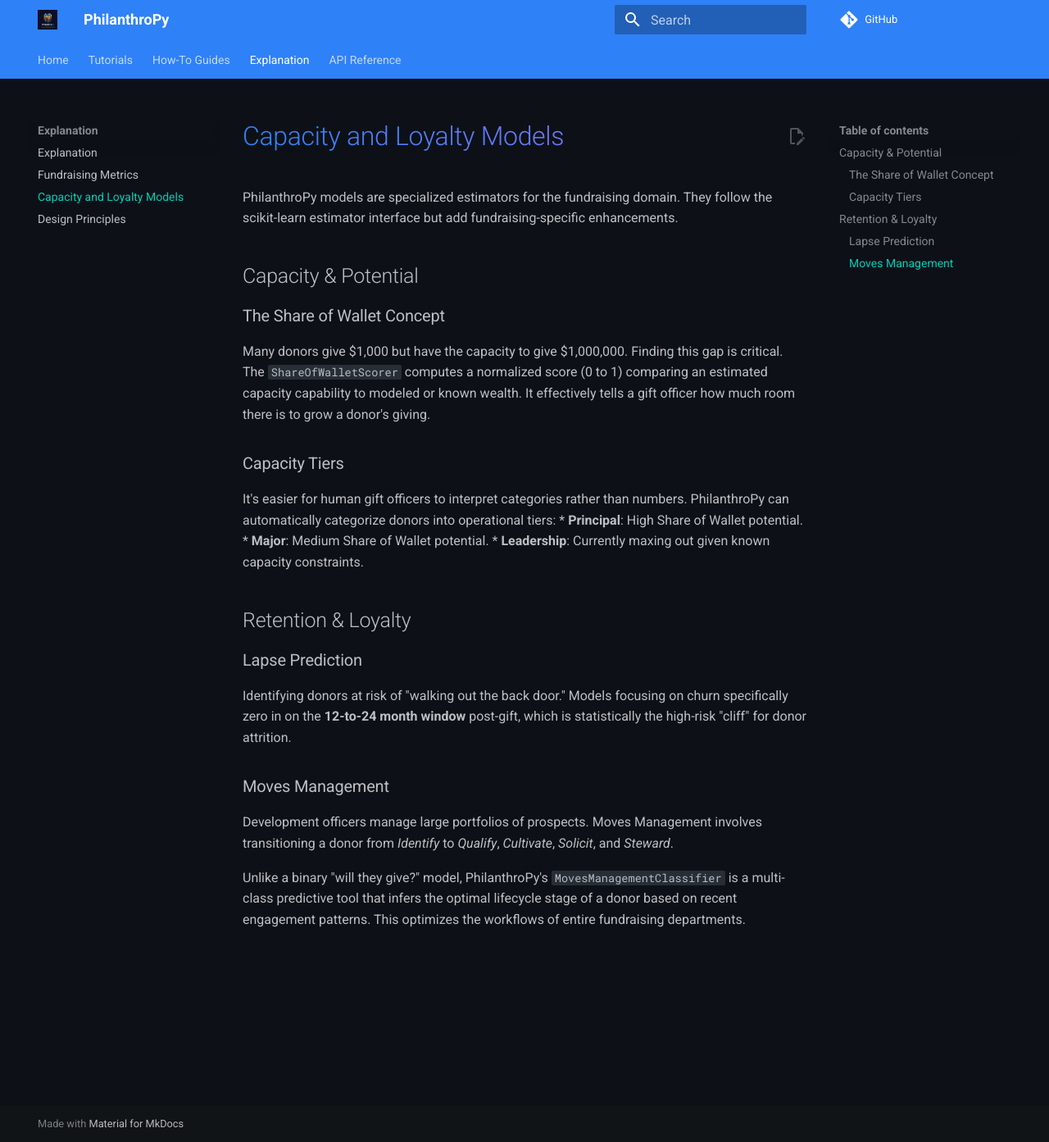
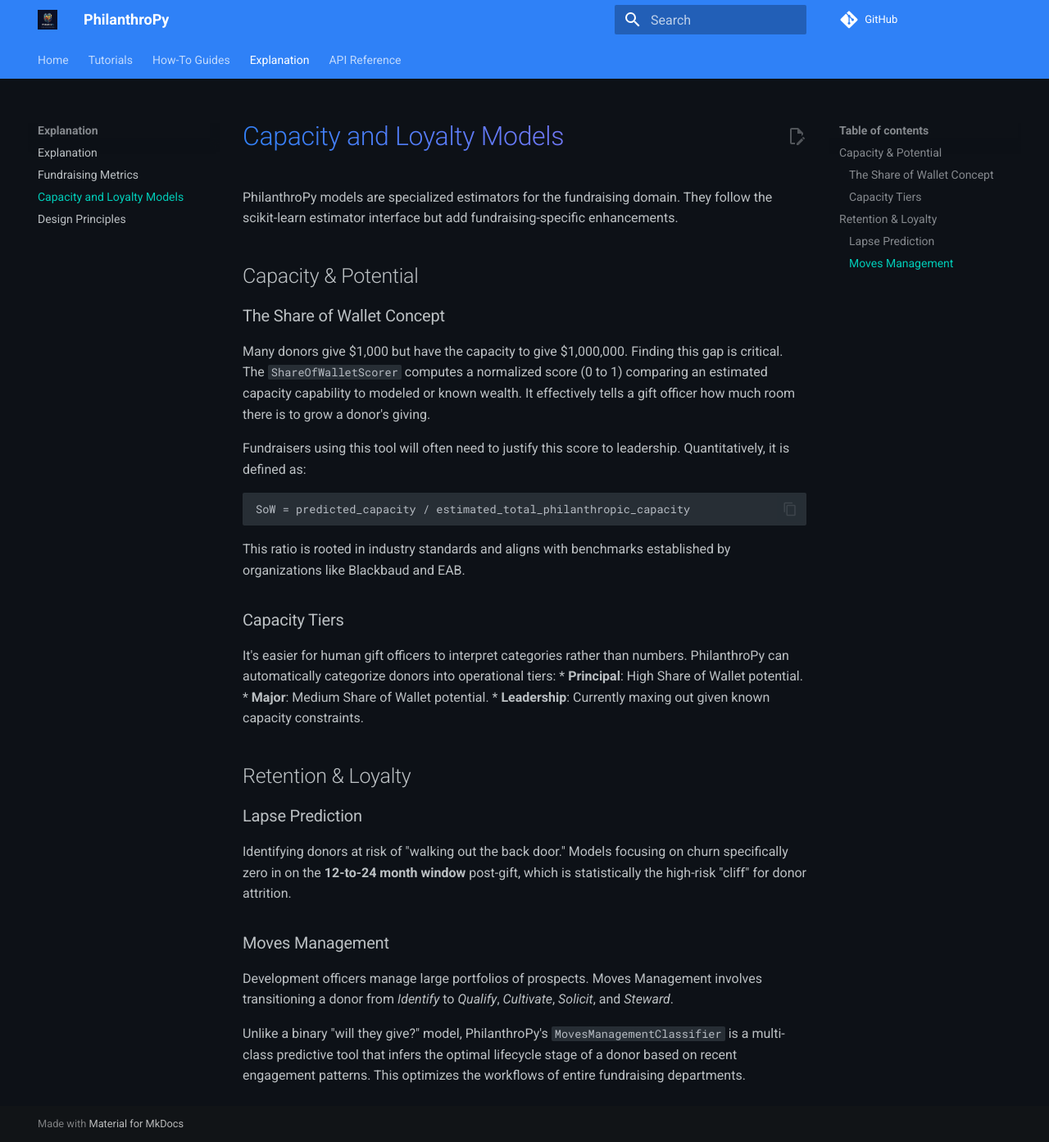
Before and after one commit to PhilanthroPy-Project/PhilanthroPy, an MkDocs documentation site: the page built from docs/explanation/capacity_and_loyalty.md, in a window 1280 px wide and 1393 px high. Shown: the whole window at 82% size. Built offline with MkDocs 1.6.1 and Material for MkDocs 9.7.7, drawn with Linux system fonts in a browser that asks for light colours; comment, search, counter and statistics services are not loaded.

Commit message:
Add quantitative definition of Share of Wallet

````diff
--- a/docs/explanation/capacity_and_loyalty.md
+++ b/docs/explanation/capacity_and_loyalty.md
@@ -6,6 +6,14 @@
 
 ### The Share of Wallet Concept
 Many donors give $1,000 but have the capacity to give $1,000,000. Finding this gap is critical. The `ShareOfWalletScorer` computes a normalized score (0 to 1) comparing an estimated capacity capability to modeled or known wealth. It effectively tells a gift officer how much room there is to grow a donor's giving.
+
+Fundraisers using this tool will often need to justify this score to leadership. Quantitatively, it is defined as:
+
+```text
+SoW = predicted_capacity / estimated_total_philanthropic_capacity
+```
+
+This ratio is rooted in industry standards and aligns with benchmarks established by organizations like Blackbaud and EAB.
 
 ### Capacity Tiers
 It's easier for human gift officers to interpret categories rather than numbers. PhilanthroPy can automatically categorize donors into operational tiers:
````
